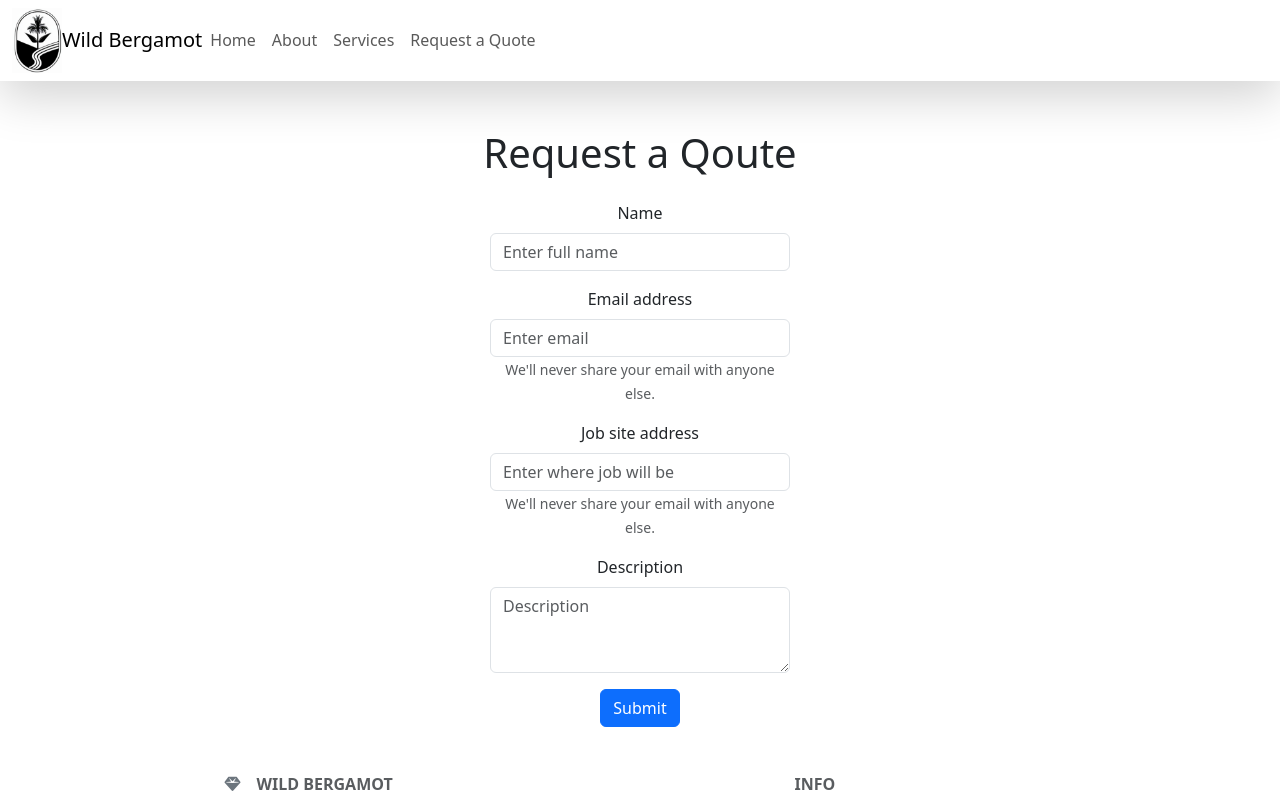
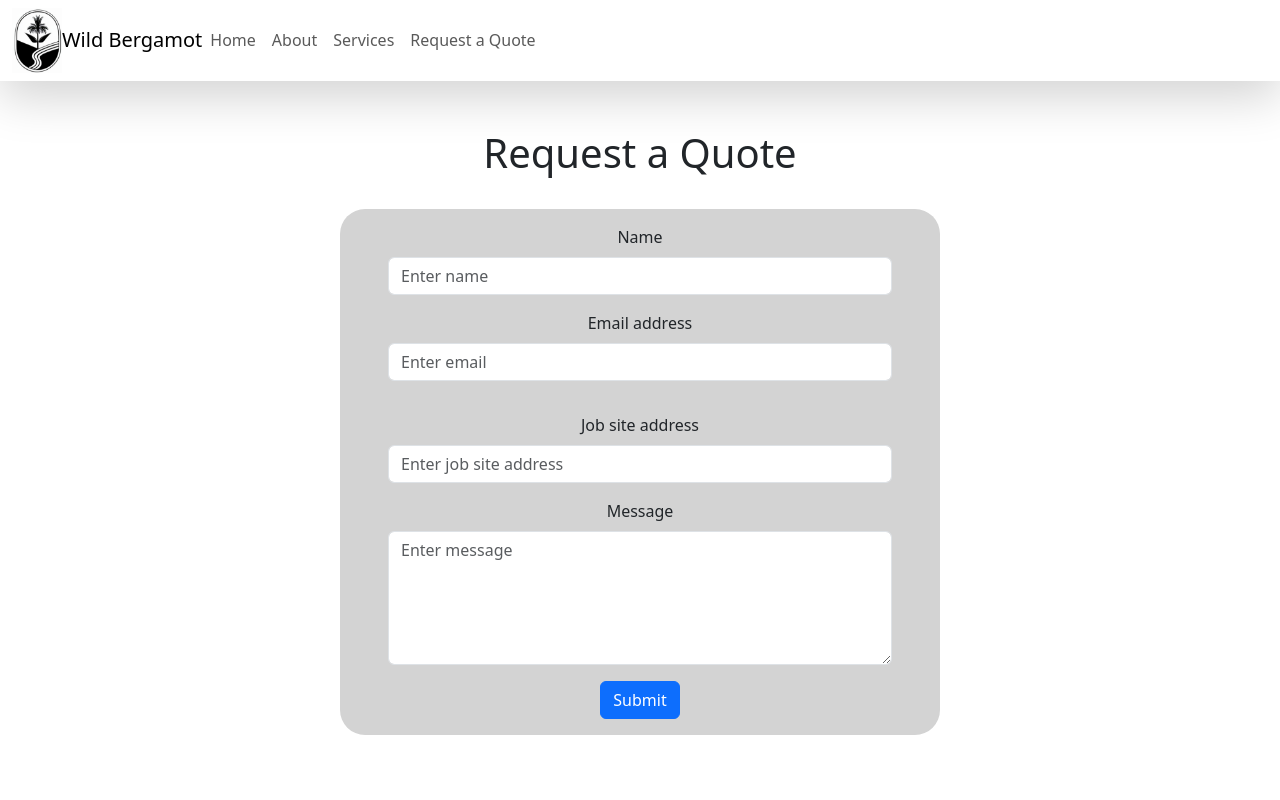
Before and after one commit to johnboy514/landscapingwildbergamot, a React (Create React App) app: page /request-a-quote in a window 1280 px wide. Shown: the top 800 px of the page. Built offline with nearby package versions, Linux system fonts and the light colour scheme.

Commit message:
getting emailjs set up

```diff
--- a/package.json
+++ b/package.json
@@ -3,11 +3,13 @@
   "version": "0.1.0",
   "private": true,
   "dependencies": {
+    "@emailjs/browser": "^3.11.0",
     "@fortawesome/fontawesome-free": "^6.4.2",
     "@testing-library/jest-dom": "^5.17.0",
     "@testing-library/react": "^13.4.0",
     "@testing-library/user-event": "^13.5.0",
     "bootstrap": "^5.3.2",
+    "emailjs": "^4.0.3",
     "font-awesome": "^4.7.0",
     "react": "^18.2.0",
     "react-bootstrap": "^2.8.0",
@@ -39,5 +41,8 @@
       "last 1 firefox version",
       "last 1 safari version"
     ]
+  },
+  "devDependencies": {
+    "@babel/plugin-proposal-private-property-in-object": "^1.0.0"
   }
 }
--- a/src/components/RequestAQuote.js
+++ b/src/components/RequestAQuote.js
@@ -1,37 +1,82 @@
+import React from "react";
 import Button from 'react-bootstrap/Button';
 import Form from 'react-bootstrap/Form';
+import { useRef } from "react";
+import emailjs from '@emailjs/browser';
 
 function RequestAQuote() {
+  const [visible, setVisible] = React.useState(false);
+  const [visible1, setVisible1] = React.useState(false);
+  const [visible2, setVisible2] = React.useState(false);
+  const [visible3, setVisible3] = React.useState(false);
+  const name = useRef();
+  const email = useRef();
+  const message = useRef();
+  const address = useRef();
+  const handleSubmit = (e) => {
+    e.preventDefault();
+    if (name.current.value === '') {
+      setVisible(true);
+    } if (email.current.value === '') {
+      setVisible2(true);
+    } if (message.current.value === '') {
+      setVisible1(true);
+    } if (address.current.value === '') {
+      setVisible3(true);
+    } else {
+      sendMail();
+    }
+  };
+  (function () {
+    emailjs.init("lXIIIeccwD3sd6Wtl");
+    })();
+    function sendMail() {
+    if(name.current.value && email.current.value && email.current.value) {
+    var params = {
+      from_name: name.current.value,
+      from_email: email.current.value,
+      reply_to: email.current.value,
+      message: message.current.value,
+      address: address.current.value,
+      };
+      emailjs.send( 'service_0y00gzg', 'template_jff3baf', params).then(function (res) {});
+      alert("Thank you for sending a message!")
+      window.location.reload(false);
+    } else {
+      alert('Failed to send message')
+    }
+    };
+
   return (
     <center>
-        <h1 className="mb-4">Request a Qoute</h1>
-    <Form style={{maxWidth: "300px"}}>
-    <Form.Group className="mb-3" controlId="formBasicText">
+      <h1>Request a Quote</h1>
+      <br></br>
+    <Form onSubmit={handleSubmit} className="px-5" style={{ marginBottom: 200, maxWidth: 600, minHeight: 315, backgroundColor: "lightGray", borderRadius: 25}}>
+      <Form.Group className="mb-3 pt-3" controlId="formName">
         <Form.Label>Name</Form.Label>
-        <Form.Control type="text" placeholder="Enter full name" />
+        <Form.Control type="text" ref={name} placeholder="Enter name" />
+        {visible && <div className="text-danger">Please enter your name</div>}
       </Form.Group>
 
-      <Form.Group className="mb-3" controlId="formBasicEmail">
+      <Form.Group className="mb-3" controlId="formEmail">
         <Form.Label>Email address</Form.Label>
-        <Form.Control type="email" placeholder="Enter email" />
-        <Form.Text className="text-muted">
-          We'll never share your email with anyone else.
-        </Form.Text>
+        <Form.Control type="email" ref={email} placeholder={"Enter email"} />
+        {visible2 && <div className="text-danger">Please enter your Email</div>}
       </Form.Group>
 
-      <Form.Group className="mb-3" controlId="formBasicLocation">
+      <Form.Group className="mb-3 pt-3" controlId="formAddress">
         <Form.Label>Job site address</Form.Label>
-        <Form.Control type="location" placeholder="Enter where job will be" />
-        <Form.Text className="text-muted">
-          We'll never share your email with anyone else.
-        </Form.Text>
+        <Form.Control type="text" ref={address} placeholder="Enter job site address" />
+        {visible3 && <div className="text-danger">Please enter your job site address</div>}
       </Form.Group>
 
-      <Form.Group className="mb-3" controlId="formBasicText">
-        <Form.Label>Description</Form.Label>
-        <Form.Control as="textarea" rows={3} placeholder="Description" />
+      <Form.Group className="mb-3" controlId="formMessage">
+        <Form.Label>Message</Form.Label>
+        <Form.Control as="textarea" ref={message} rows={5} placeholder="Enter message" />
+        {visible1 && <div className="text-danger">Please enter your message</div>}
       </Form.Group>
-      <Button variant="primary" type="submit">
+
+      <Button className="mb-3" variant="primary" type="submit">
         Submit
       </Button>
     </Form>
```
Also changed, not shown: 1 other file (tests, documents, lock files or other folders).
